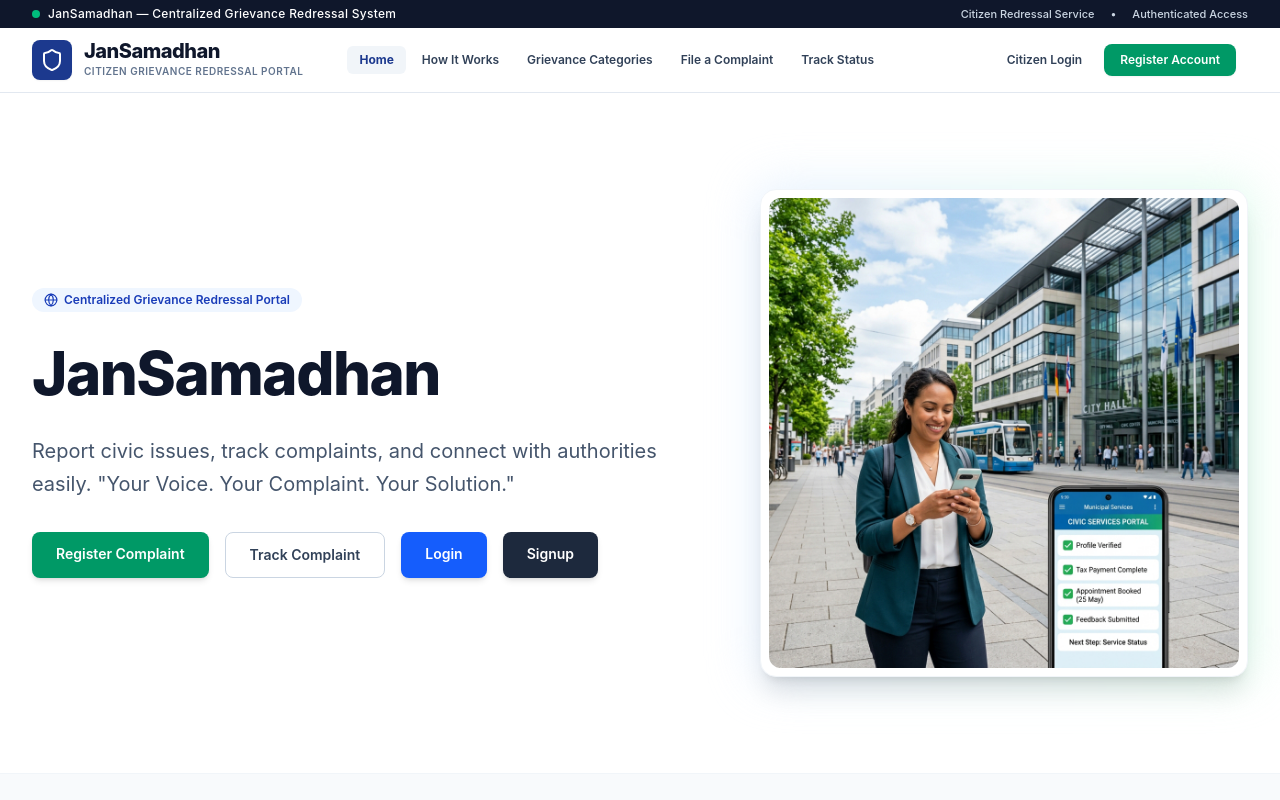
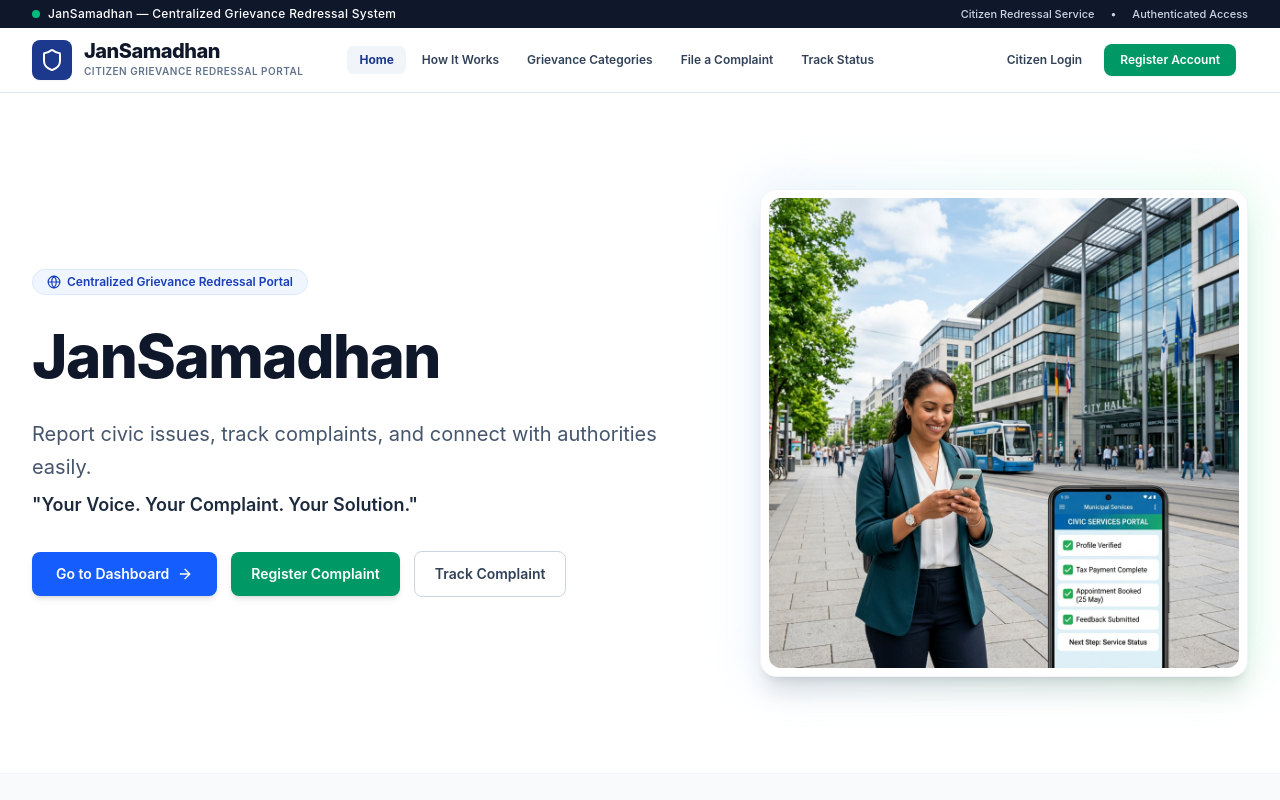
Before and after one commit to sumittxcode/JanSamadhan, a React app in the folder client/: page / in a window 1280 px wide. Shown: the top 800 px of the page. Built offline with nearby package versions, Linux system fonts and the light colour scheme; the HTML template or start-up script is replaced by a standard one.

Commit message:
feat(home): match target reference design with JanSamadhan heading, tagline, blue dashboard CTA, and City Hall hero visual

```diff
--- a/client/src/Pages/Home.jsx
+++ b/client/src/Pages/Home.jsx
@@ -15,6 +15,14 @@ import {
 
 const Home = () => {
   const { user } = useContext(AuthContext);
+
+  // Dynamic destination for dashboard button based on user role
+  const getDashboardDestination = () => {
+    if (!user) return '/login?redirect=dashboard';
+    if (user.role === 'Administrator') return '/admin';
+    if (user.role === 'Department Officer') return '/officer';
+    return '/dashboard';
+  };
 
   // Stats data
   const stats = [
@@ -49,74 +57,80 @@ const Home = () => {
       <section className="bg-white border-b border-slate-100 py-16 lg:py-24">
         <div className="max-w-7xl mx-auto px-4 sm:px-6 lg:px-8">
           <div className="grid grid-cols-1 lg:grid-cols-12 gap-12 lg:gap-8 items-center">
+
             {/* Hero Left Content */}
             <div className="lg:col-span-7 space-y-6">
-              <div className="inline-flex items-center space-x-1.5 bg-blue-50 text-blue-800 px-3 py-1 rounded-full text-xs font-semibold select-none">
+              <div className="inline-flex items-center space-x-1.5 bg-blue-50 text-blue-800 px-3.5 py-1 rounded-full text-xs font-semibold select-none border border-blue-100">
                 <Globe className="h-3.5 w-3.5" />
                 <span>Centralized Grievance Redressal Portal</span>
               </div>
+
               <h1 className="text-4xl sm:text-5xl lg:text-6xl font-extrabold tracking-tight text-slate-900 leading-tight">
                 JanSamadhan
               </h1>
-              <p className="text-xl text-slate-600 leading-relaxed font-normal max-w-2xl">
-                Report civic issues, track complaints, and connect with authorities easily. "Your Voice. Your Complaint. Your Solution."
-              </p>
+
+              <div className="space-y-2 max-w-2xl">
+                <p className="text-lg sm:text-xl text-slate-600 leading-relaxed font-normal">
+                  Report civic issues, track complaints, and connect with authorities easily.
+                </p>
+                <p className="text-base sm:text-lg font-semibold text-slate-800">
+                  "Your Voice. Your Complaint. Your Solution."
+                </p>
+              </div>
 
               {/* Action Buttons */}
-              <div className="flex flex-wrap gap-4 pt-2">
+              <div className="pt-2">
                 {user ? (
-                  <>
+                  <div className="flex flex-wrap gap-4">
                     <Link
-                      to={user.role === 'Citizen' ? '/submit-complaint' : user.role === 'Department Officer' ? '/officer' : '/admin'}
-                      className="bg-blue-600 hover:bg-blue-700 text-white px-6 py-3 rounded-lg text-sm font-semibold shadow-md hover:shadow-lg transition-all flex items-center space-x-2"
+                      to={getDashboardDestination()}
+                      className="bg-blue-600 hover:bg-blue-700 text-white px-6 py-3 rounded-lg text-sm font-semibold shadow-md hover:shadow-lg transition-all inline-flex items-center space-x-2"
                     >
                       <span>Go to Dashboard</span>
                       <ArrowRight className="h-4 w-4" />
                     </Link>
-                  </>
+                  </div>
                 ) : (
-                  <>
+                  <div className="flex flex-wrap gap-3.5 items-center">
+                    <Link
+                      to={getDashboardDestination()}
+                      className="bg-blue-600 hover:bg-blue-700 text-white px-6 py-3 rounded-lg text-sm font-semibold shadow-md hover:shadow-lg transition-all inline-flex items-center space-x-2"
+                    >
+                      <span>Go to Dashboard</span>
+                      <ArrowRight className="h-4 w-4" />
+                    </Link>
                     <Link
                       to="/login?redirect=submit-complaint"
-                      className="bg-emerald-600 hover:bg-emerald-700 text-white px-6 py-3 rounded-lg text-sm font-semibold shadow-md hover:shadow-lg transition-all"
+                      className="bg-emerald-600 hover:bg-emerald-700 text-white px-5 py-3 rounded-lg text-sm font-semibold shadow-md hover:shadow-lg transition-all inline-flex items-center"
                     >
-                      Register Complaint
+                      <span>Register Complaint</span>
                     </Link>
                     <Link
                       to="/login?redirect=dashboard"
-                      className="bg-white border border-slate-300 hover:border-slate-400 text-slate-700 px-6 py-3 rounded-lg text-sm font-semibold transition-all"
+                      className="bg-white border border-slate-300 hover:border-slate-400 text-slate-700 px-5 py-3 rounded-lg text-sm font-semibold transition-all inline-flex items-center"
                     >
-                      Track Complaint
+                      <span>Track Complaint</span>
                     </Link>
-                    <Link
-                      to="/login"
-                      className="bg-blue-600 hover:bg-blue-700 text-white px-6 py-3 rounded-lg text-sm font-semibold shadow-md hover:shadow-lg transition-all"
-                    >
-                      Login
-                    </Link>
-                    <Link
-                      to="/register"
-                      className="bg-slate-800 hover:bg-slate-900 text-white px-6 py-3 rounded-lg text-sm font-semibold shadow-md hover:shadow-lg transition-all"
-                    >
-                      Signup
-                    </Link>
-                  </>
+                  </div>
                 )}
               </div>
             </div>
 
-            {/* Hero Right Visual */}
+            {/* Hero Right Visual: Woman in front of City Hall with Municipal Portal App */}
             <div className="lg:col-span-5 relative">
               <div className="absolute -inset-1 bg-gradient-to-r from-blue-100 to-emerald-100 rounded-2xl blur-xl opacity-70"></div>
-              <div className="relative bg-white p-2 rounded-2xl border border-slate-100 shadow-xl overflow-hidden aspect-video lg:aspect-square flex items-center justify-center">
+              <div className="relative bg-white p-2 rounded-2xl border border-slate-100 shadow-xl overflow-hidden aspect-[4/3] sm:aspect-square lg:aspect-square flex items-center justify-center">
                 <img
                   src="/assets/images/citizen_grievance_hero.png"
-                  alt="Citizen using app to report issue"
+                  alt="Professional woman in front of City Hall using the JanSamadhan civic services portal on her phone"
                   className="rounded-xl w-full h-full object-cover"
+                  loading="eager"
                   onError={(e) => {
                     // Fallback to stylized SVG card if image fails to load
-                    e.target.style.display = 'none';
-                    e.target.nextSibling.style.display = 'flex';
+                    e.currentTarget.style.display = 'none';
+                    if (e.currentTarget.nextElementSibling) {
+                      e.currentTarget.nextElementSibling.style.display = 'flex';
+                    }
                   }}
                 />
                 <div className="hidden flex-col items-center justify-center space-y-4 p-8 text-center bg-gradient-to-br from-blue-50 to-emerald-50 h-full w-full">
@@ -126,6 +140,7 @@ const Home = () => {
                 </div>
               </div>
             </div>
+
           </div>
         </div>
       </section>
@@ -151,7 +166,7 @@ const Home = () => {
       </section>
 
       {/* How It Works Section */}
-      <section className="py-16 max-w-7xl mx-auto px-4 sm:px-6 lg:px-8 border-t border-slate-200/50">
+      <section id="how-it-works" className="py-16 max-w-7xl mx-auto px-4 sm:px-6 lg:px-8 border-t border-slate-200/50">
         <div className="text-center max-w-3xl mx-auto space-y-4 mb-16">
           <h2 className="text-3xl font-bold text-slate-900 tracking-tight">How the Platform Works</h2>
           <p className="text-slate-600">We facilitate an open channel of communication between municipal offices and local citizens.</p>
```
